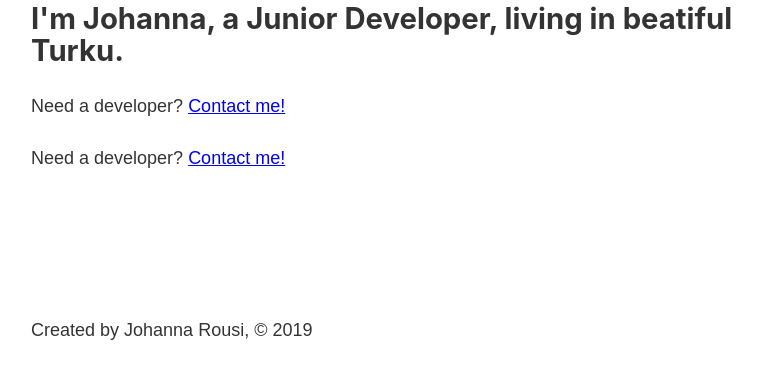
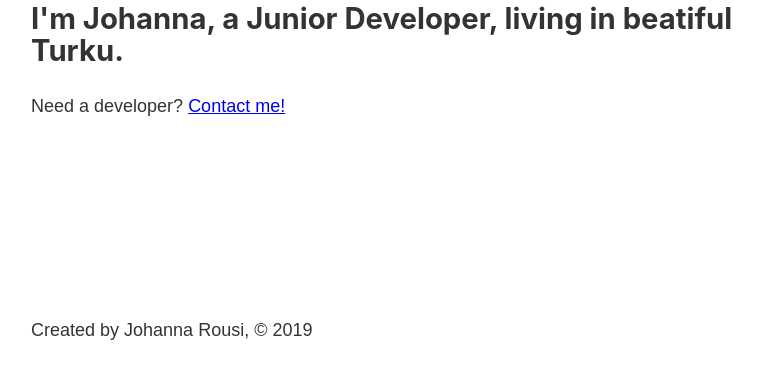
Before and after one commit to johannarousi/Gatsby-Contentful-Practice, a Gatsby site: page / in a window 1280 px wide. Shown: the part 413-792 px from the top of the page, without its empty margins (252-1014 px from the left). Built offline with nearby package versions, Linux system fonts and the light colour scheme; Gatsby itself is replaced by a stand-in of ours.

Commit message:
removed duplicate paragraph

```diff
--- a/src/pages/index.js
+++ b/src/pages/index.js
@@ -13,9 +13,6 @@ const IndexPage = () => {
       <p>
         Need a developer? <a href="/contact">Contact me!</a>
       </p>
-      <p>
-        Need a developer? <Link to="/contact">Contact me!</Link>
-      </p>
     </Layout>
   )
 }
```
